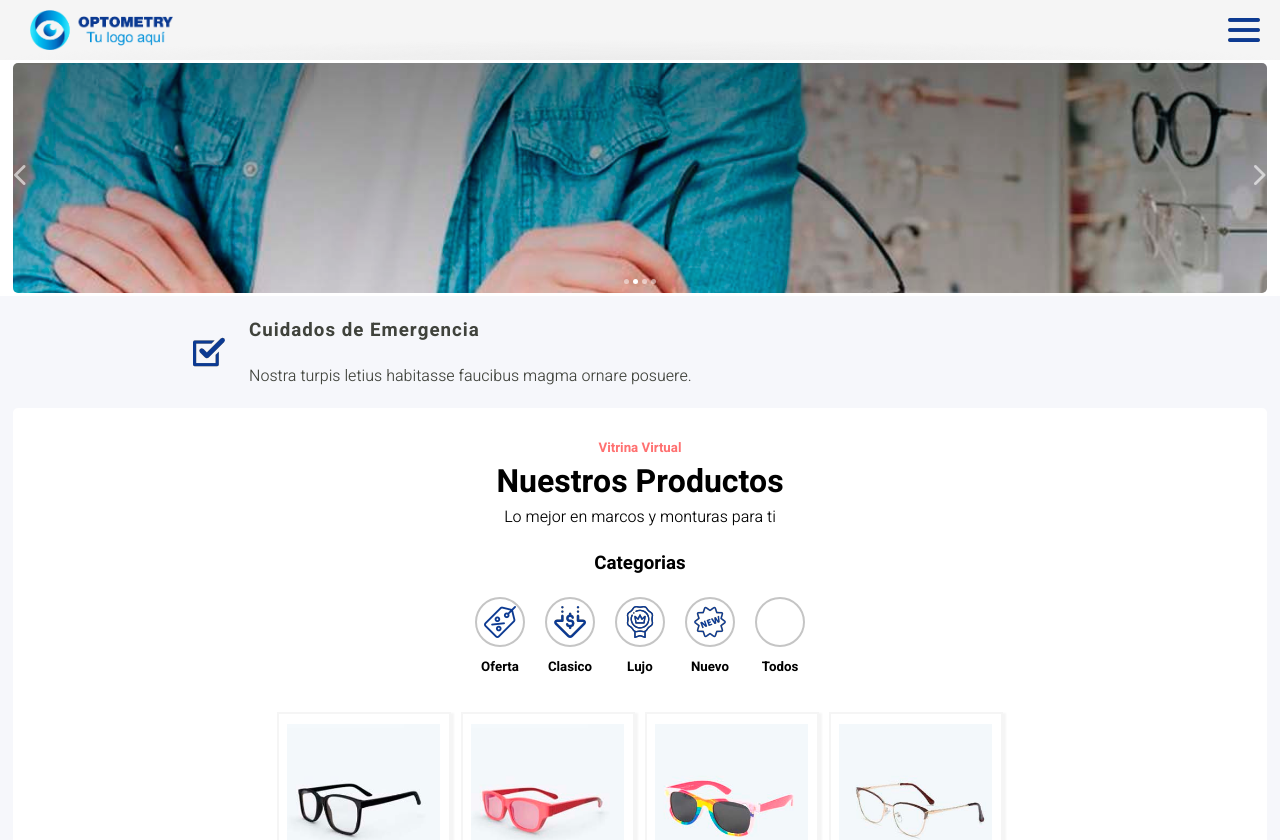
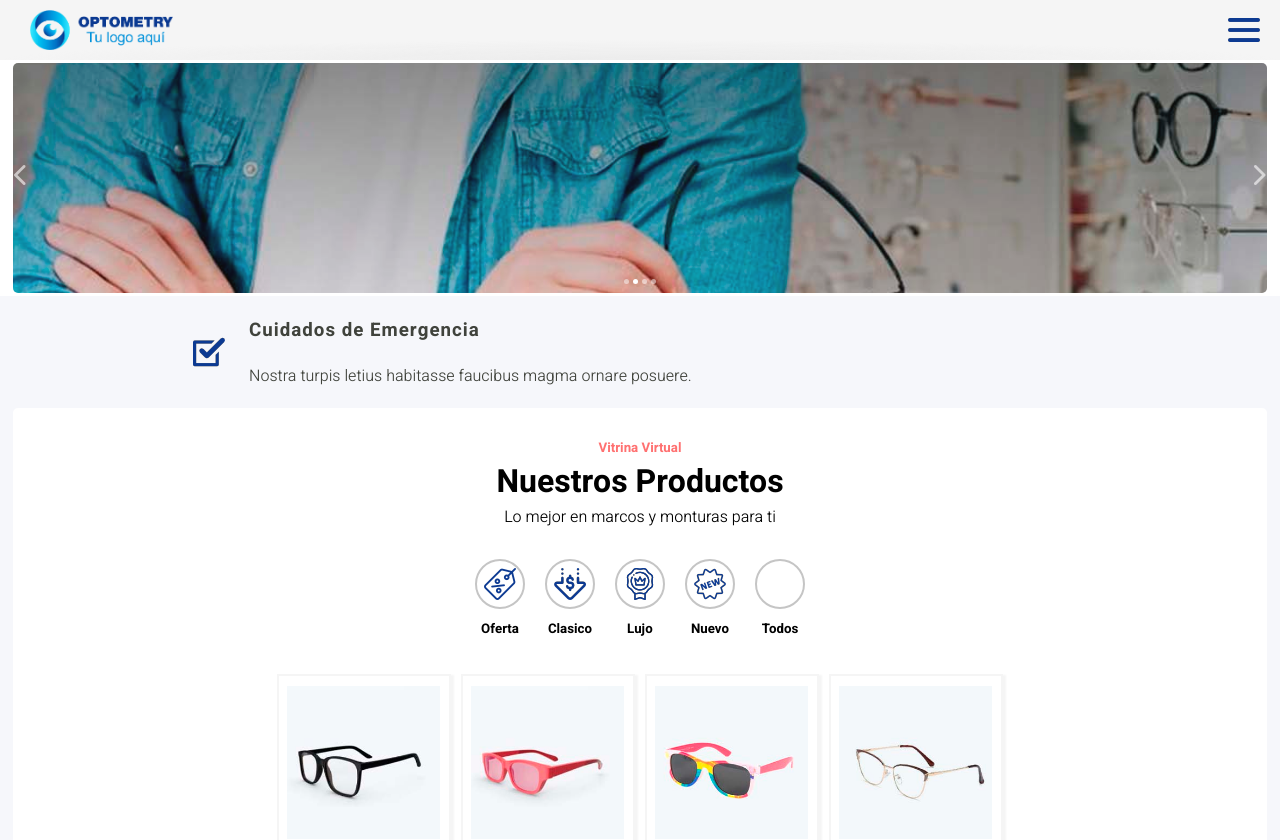
Before and after one commit to GyPDigital/opticaweb, a React (Create React App) app: page / in a window 1280 px wide. Shown: the top 840 px of the page. Built offline with nearby package versions, Linux system fonts and the light colour scheme.

Commit message:
Update showcase component - delete h3

```diff
--- a/src/assets/css/Showcase.css
+++ b/src/assets/css/Showcase.css
@@ -56,6 +56,7 @@
     align-items: center;
     justify-content: center;
     gap: 10px;
+    padding-top: 30px;
 }
 
 /************************************** Contenedor botones ***********************************************/
--- a/src/components/Showcase.js
+++ b/src/components/Showcase.js
@@ -39,7 +39,6 @@ function Showcase(){
                     <p>Lo mejor en marcos y monturas para ti</p>
                 </div>
                 <div className="sc-category">
-                    <h3>Categorias</h3>
                     <div className="sc-category-btn">
                         <div className="btn-wrap">
                             <button className="round-btn categ-offer" onClick={()=>{ handleCategory("offer") }}/>
```
